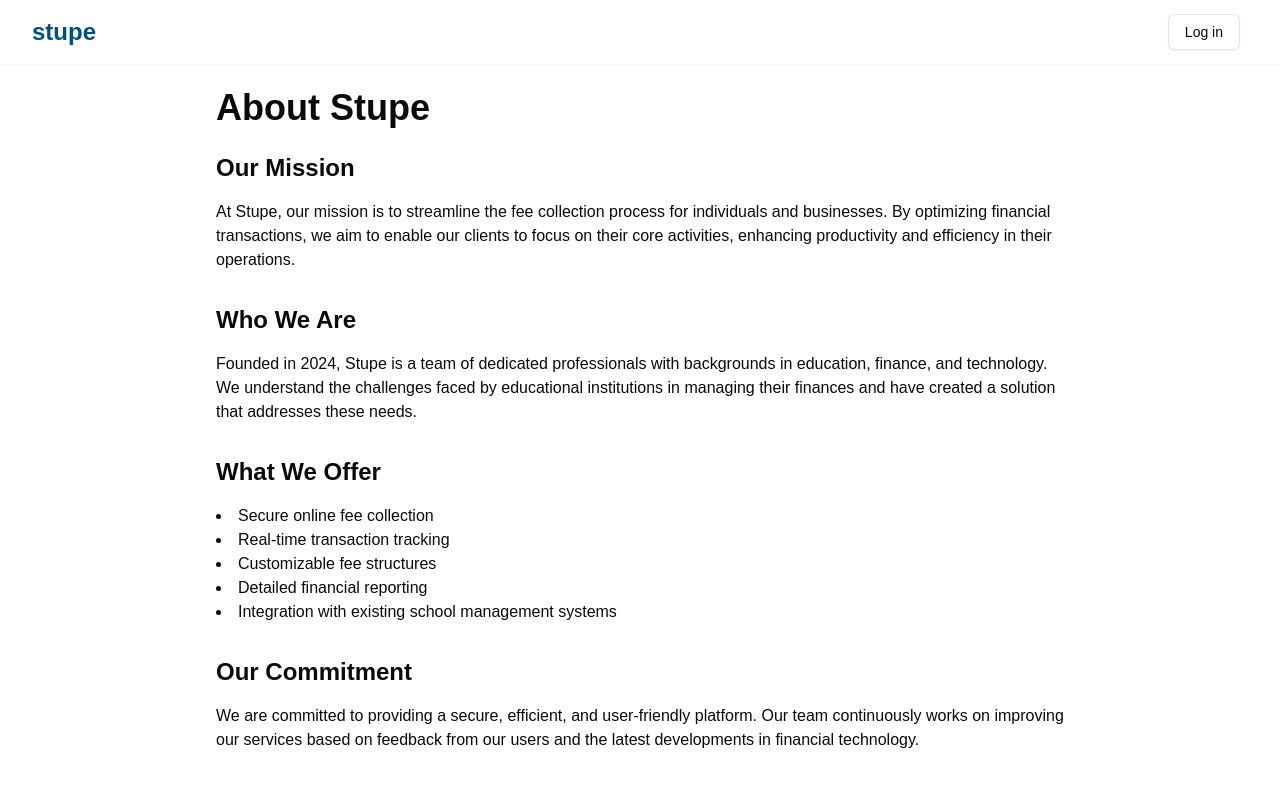
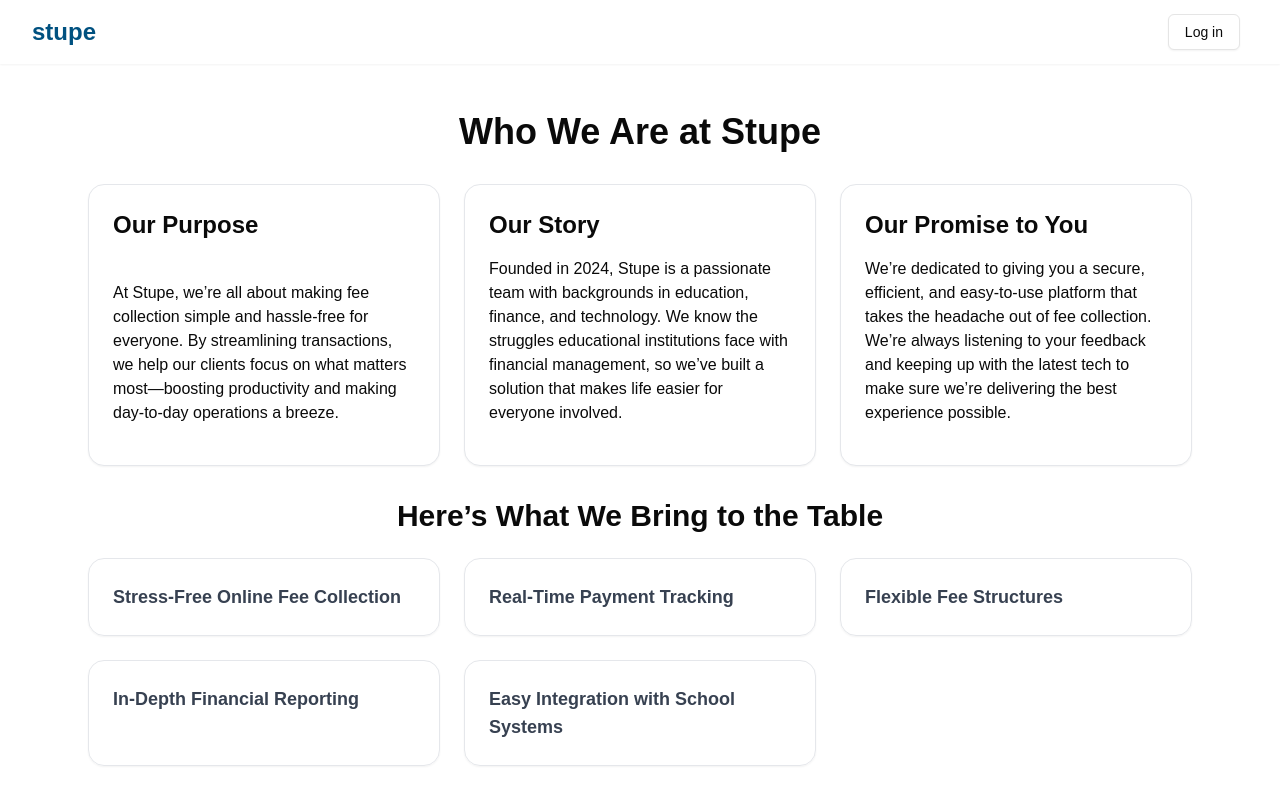
Before and after one commit to Gopikrishna-M-A/stupe, a Next.js app: page /about in a window 1280 px wide. Shown: the top 800 px of the page. Built offline with nearby package versions, Linux system fonts and the light colour scheme.

Commit message:
Modified aboutus and contact pages

```diff
--- a/package.json
+++ b/package.json
@@ -9,6 +9,7 @@
     "lint": "next lint"
   },
   "dependencies": {
+    "@heroicons/react": "^2.1.5",
     "@hookform/resolvers": "^3.9.0",
     "@radix-ui/react-accordion": "^1.2.1",
     "@radix-ui/react-icons": "^1.3.0",
--- a/src/app/(static)/about/page.jsx
+++ b/src/app/(static)/about/page.jsx
@@ -1,41 +1,64 @@
-import React from 'react';
+import React from "react";
 
 export default function AboutPage() {
+  const aboutContent = [
+    {
+      title: "Our Purpose",
+      content:
+        "At Stupe, we’re all about making fee collection simple and hassle-free for everyone. By streamlining transactions, we help our clients focus on what matters most—boosting productivity and making day-to-day operations a breeze.",
+    },
+    {
+      title: "Our Story",
+      content:
+        "Founded in 2024, Stupe is a passionate team with backgrounds in education, finance, and technology. We know the struggles educational institutions face with financial management, so we’ve built a solution that makes life easier for everyone involved.",
+    },
+    {
+      title: "Our Promise to You",
+      content:
+        "We’re dedicated to giving you a secure, efficient, and easy-to-use platform that takes the headache out of fee collection. We’re always listening to your feedback and keeping up with the latest tech to make sure we’re delivering the best experience possible.",
+    },
+    {
+      title: "Here’s What We Bring to the Table",
+      content: [
+        "Stress-Free Online Fee Collection",
+        "Real-Time Payment Tracking",
+        "Flexible Fee Structures",
+        "In-Depth Financial Reporting",
+        "Easy Integration with School Systems",
+      ],
+    },
+  ];
+
   return (
-    <div className="max-w-4xl mx-auto p-6">
-      <h1 className="text-4xl font-bold mb-6">About Stupe</h1>
+    <div className="max-w-6xl mx-auto p-6 font-main space-y-8 py-12">
+      <h1 className="text-4xl font-bold mb-6 text-center">
+        Who We Are at Stupe
+      </h1>
 
-      <section className="mb-8">
-        <h2 className="text-2xl font-semibold mb-4">Our Mission</h2>
-        <p className="mb-4">
-        At Stupe, our mission is to streamline the fee collection process for individuals and businesses. By optimizing financial transactions, we aim to enable our clients to focus on their core activities, enhancing productivity and efficiency in their operations.
-        </p>
-      </section>
+      <div className="grid grid-cols-1 md:grid-cols-3 gap-6">
+        {aboutContent.slice(0, 3).map((section, index) => (
+          <section key={index} className="card-aboutus bg-white shadow-md rounded-lg p-6 flex flex-col text-start">
+            <h2 className="text-2xl font-semibold mb-4">{section.title}</h2>
+            <div className="mb-4">{section.content}</div>
+          </section>
+        ))}
+      </div>
 
-      <section className="mb-8">
-        <h2 className="text-2xl font-semibold mb-4">Who We Are</h2>
-        <p className="mb-4">
-          Founded in 2024, Stupe is a team of dedicated professionals with backgrounds in education, finance, and technology. We understand the challenges faced by educational institutions in managing their finances and have created a solution that addresses these needs.
-        </p>
-      </section>
-
-      <section className="mb-8">
-        <h2 className="text-2xl font-semibold mb-4">What We Offer</h2>
-        <ul className="list-disc list-inside mb-4">
-          <li>Secure online fee collection</li>
-          <li>Real-time transaction tracking</li>
-          <li>Customizable fee structures</li>
-          <li>Detailed financial reporting</li>
-          <li>Integration with existing school management systems</li>
-        </ul>
-      </section>
-
-      <section className="mb-8">
-        <h2 className="text-2xl font-semibold mb-4">Our Commitment</h2>
-        <p className="mb-4">
-          We are committed to providing a secure, efficient, and user-friendly platform. Our team continuously works on improving our services based on feedback from our users and the latest developments in financial technology.
-        </p>
-      </section>
+      <div className="space-y-6">
+        <h2 className="text-3xl font-semibold mb-4 text-center">
+          {aboutContent[3].title}
+        </h2>
+        <div className="grid grid-cols-1 md:grid-cols-2 lg:grid-cols-3 gap-6">
+          {aboutContent[3].content.map((item, index) => (
+            <div
+              key={index}
+              className="card-aboutus"
+            >
+              <p className="text-lg font-bold text-gray-700">{item}</p>
+            </div>
+          ))}
+        </div>
+      </div>
     </div>
   );
 }
--- a/src/app/(static)/contact/page.jsx
+++ b/src/app/(static)/contact/page.jsx
@@ -1,40 +1,37 @@
-'use client'
-import React from 'react';
-import { ContactForm } from './ContactForm';
+"use client";
+import React from "react";
+import { ContactForm } from "./ContactForm";
+
 
 export default function ContactPage() {
   return (
-    <div className="max-w-4xl mx-auto p-6">
-      <h1 className="text-3xl font-bold mb-6">Contact Us</h1>
-
-      <div className="grid grid-cols-1 md:grid-cols-2 gap-8">
-        <div>
-          <h2 className="text-xl font-semibold mb-4">Get in Touch</h2>
-          <p className="mb-4">
-            We're here to help and answer any question you might have. We look forward to hearing from you!
-          </p>
-
-          <div className="mb-4">
-            <h3 className="font-semibold">Email</h3>
-            <p>support@feepay.com</p>
-          </div>
-
-          <div className="mb-4">
-            <h3 className="font-semibold">Phone</h3>
-            <p>+1 (123) 456-7890</p>
-          </div>
-
-          <div className="mb-4">
-            <h3 className="font-semibold">Address</h3>
-            <p>123 FeePay Street</p>
-            <p>Tech City, TC 12345</p>
-            <p>United States</p>
-          </div>
+    <div className="max-w-7xl mx-auto p-8">
+      <div className="text-center mb-4">
+        <h1 className="text-5xl font-bold mb-4">Contact our friendly team</h1>
+        <p className="text-lg text-gray-600">Let us know how we can help.</p>
+      </div>
+      <div className="w-full flex justify-center ">
+        <div className="w-full mx-32  mb-16">
+          <ContactForm />
         </div>
-
-        <div>
-          <h2 className="text-xl font-semibold mb-4">Send us a Message</h2>
-          <ContactForm />
+      </div>
+      <div className="grid grid-cols-1 md:grid-cols-2 lg:grid-cols-2 gap-6">
+        <div className="card-aboutus">
+          <h3 className="text-xl font-semibold mb-2">Email Us</h3>
+          <p className="text-gray-600 mb-4">Speak to our friendly team.</p>
+          <a
+            href="mailto:sales@untitledui.com"
+            className=" font-medium"
+          >
+            stupe.comapany@gmail.com
+          </a>
+        </div>
+        <div className="card-aboutus">
+          <h3 className="text-xl font-semibold mb-2">Call us</h3>
+          <p className="text-gray-600 mb-4">Mon-Fri from 8am to 5pm.</p>
+          <a href="tel:+1555000000" className=" font-medium">
+            +91 9110475939
+          </a>
         </div>
       </div>
     </div>
--- a/src/app/globals.css
+++ b/src/app/globals.css
@@ -75,4 +75,9 @@ body {
   body {
     @apply bg-background text-foreground;
   }
+
+
 }
+.card-aboutus {
+  @apply  shadow-sm border-[1px] border-gray-200 rounded-2xl p-6 flex flex-col justify-between h-full ;
+}
--- a/tailwind.config.js
+++ b/tailwind.config.js
@@ -8,6 +8,9 @@ module.exports = {
   ],
   theme: {
   	extend: {
+		fontFamily: {
+			main: ['Satoshi', 'sans-serif'],
+		  },
   		colors: {
   			background: 'hsl(var(--background))',
   			foreground: 'hsl(var(--foreground))',
```
Also changed, not shown: 1 other file (tests, documents, lock files or other folders).
